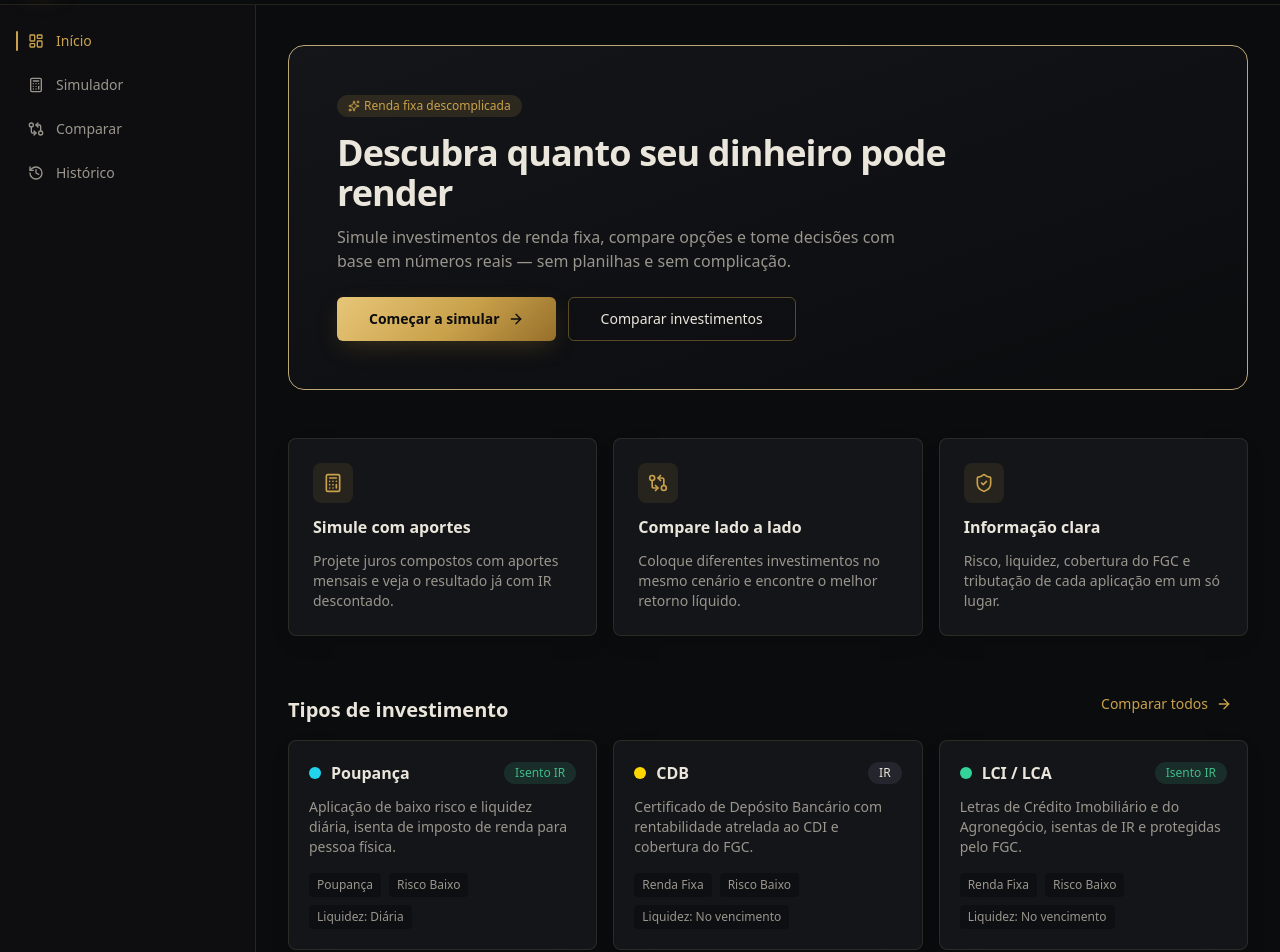
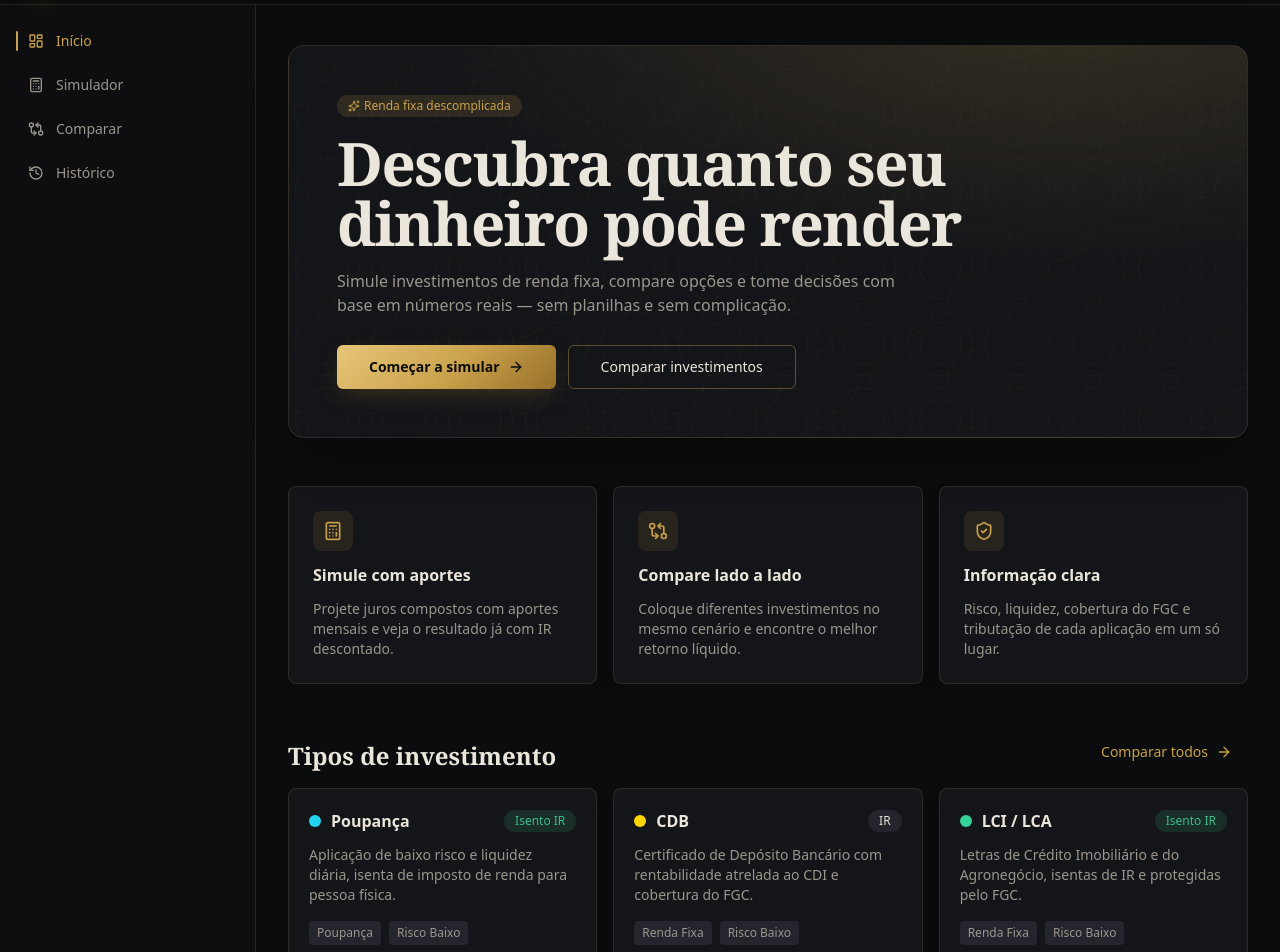
Before and after one commit to cielioqueiroz/calculadora-investimentos, a React (Vite) app: page / in a window 1280 px wide. Shown: the part 60-1012 px from the top of the page. Built offline with nearby package versions, Linux system fonts and the light colour scheme.

Commit message:
Redesenha hero da Home com glow dourado, guilloche e titulo display

```diff
--- a/src/pages/Home.tsx
+++ b/src/pages/Home.tsx
@@ -12,6 +12,7 @@ import { Badge } from '@/components/ui/badge'
 import { INVESTMENT_TYPES } from '@/constants/investments'
 import { useTranslation } from '@/i18n/useTranslation'
 import type { TranslationKey } from '@/i18n/translations'
+import { Guilloche } from '@/components/shared/Guilloche'
 
 export function Home() {
   const { t } = useTranslation()
@@ -36,18 +37,20 @@ export function Home() {
 
   return (
     <div className="space-y-12">
-      <section className="overflow-hidden rounded-2xl border border-border bg-gradient-to-br from-card to-background p-8 md:p-12">
+      <section className="relative overflow-hidden rounded-2xl border border-border/15 bg-card bg-hero-glow p-8 shadow-soft-lg md:p-12">
+        <Guilloche className="opacity-[0.05]" />
+        <div className="relative">
           <Badge variant="default" className="mb-4">
             <Sparkles className="mr-1 h-3 w-3" />
             {t('home.badge')}
           </Badge>
-        <h1 className="max-w-2xl text-3xl font-bold leading-tight tracking-tight text-foreground md:text-4xl">
+          <h1 className="max-w-2xl font-display text-4xl font-semibold leading-[1.1] tracking-tight text-foreground md:text-6xl">
             {t('home.hero.title')}
           </h1>
-        <p className="mt-3 max-w-xl text-muted-foreground">
+          <p className="mt-4 max-w-xl text-muted-foreground">
             {t('home.hero.subtitle')}
           </p>
-        <div className="mt-6 flex flex-wrap gap-3">
+          <div className="mt-7 flex flex-wrap gap-3">
             <Button asChild size="lg">
               <Link to="/simulador">
                 {t('home.hero.ctaPrimary')}
@@ -57,6 +60,7 @@ export function Home() {
             <Button asChild size="lg" variant="outline">
               <Link to="/comparar">{t('home.hero.ctaSecondary')}</Link>
             </Button>
+          </div>
         </div>
       </section>
 
@@ -76,7 +80,7 @@ export function Home() {
 
       <section className="space-y-4">
         <div className="flex items-end justify-between">
-          <h2 className="text-xl font-semibold text-foreground">
+          <h2 className="font-display text-2xl font-semibold text-foreground">
             {t('home.types.title')}
           </h2>
           <Button asChild variant="link" className="text-primary">
@@ -110,15 +114,15 @@ export function Home() {
                   {t(`investment.${type.id}.desc` as TranslationKey)}
                 </p>
                 <div className="flex flex-wrap gap-2 pt-1 text-xs text-muted-foreground">
-                  <span className="rounded bg-background/60 px-2 py-1">
+                  <span className="rounded bg-secondary px-2 py-1">
                     {t(`category.${type.category}` as TranslationKey)}
                   </span>
-                  <span className="rounded bg-background/60 px-2 py-1">
+                  <span className="rounded bg-secondary px-2 py-1">
                     {t('home.card.risk', {
                       risk: t(`risk.${type.risk}` as TranslationKey),
                     })}
                   </span>
-                  <span className="rounded bg-background/60 px-2 py-1">
+                  <span className="rounded bg-secondary px-2 py-1">
                     {t('home.card.liquidity', {
                       value: t(`liquidity.${type.liquidity}` as TranslationKey),
                     })}
```
Lines whose indentation alone changed are shown as unchanged.
